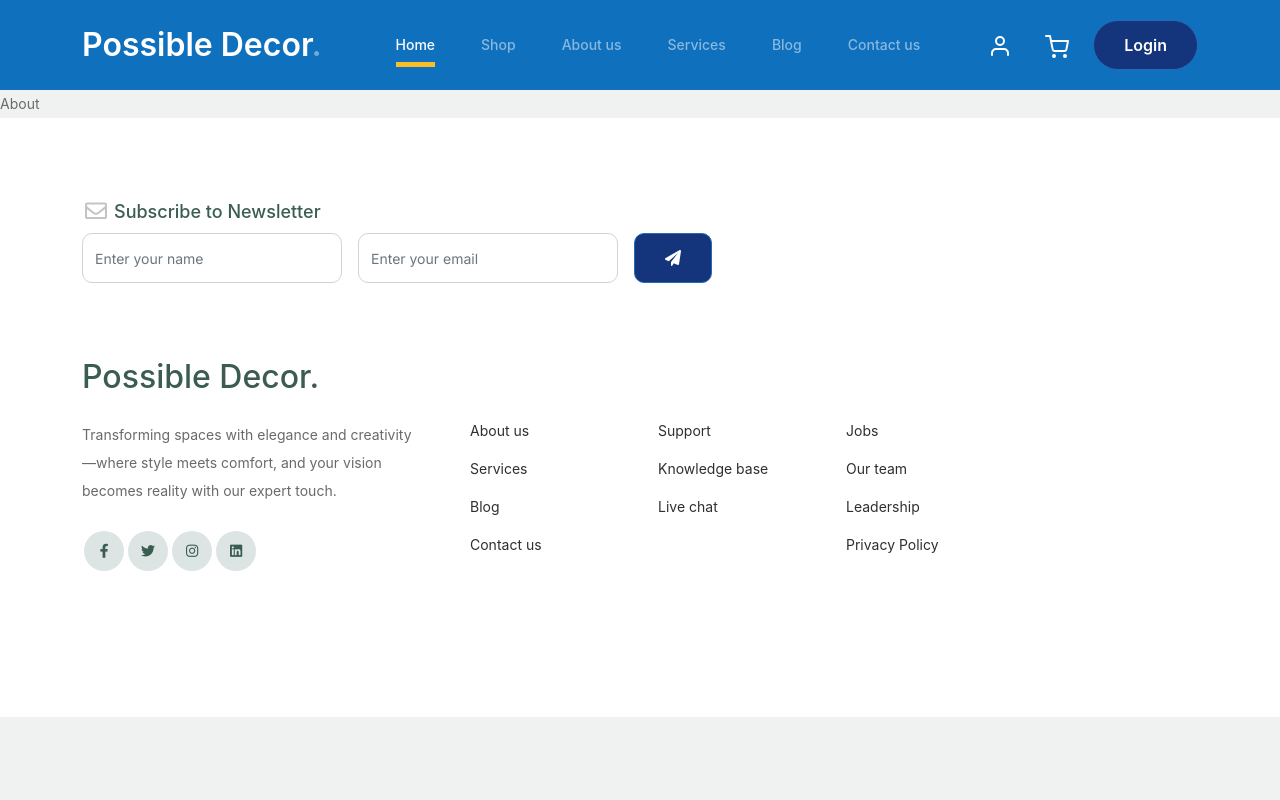
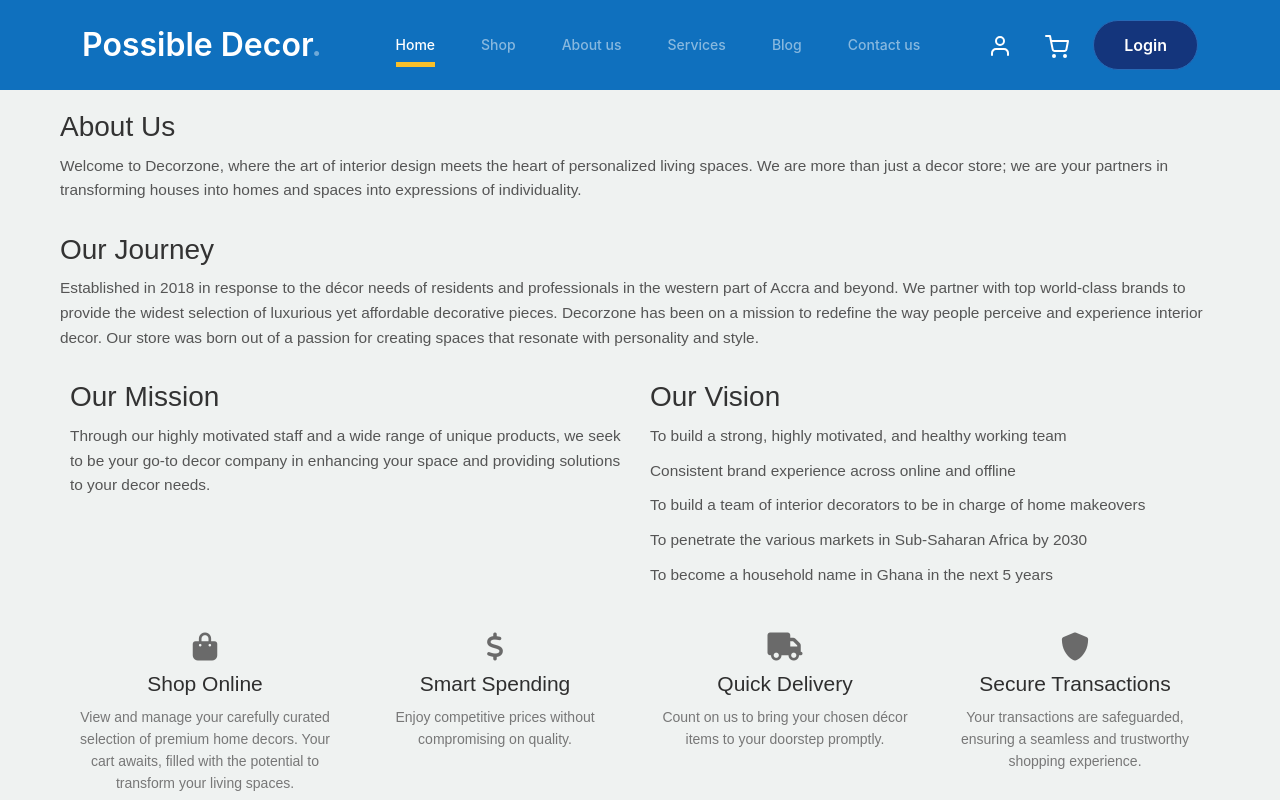
Before and after one commit to Caleb199521e/bootstrap_to_react, a React (Create React App) app: page /about in a window 1280 px wide. Shown: the top 800 px of the page. Built offline with nearby package versions, Linux system fonts and the light colour scheme.

Commit message:
"Updated About page with new content and styling"

```diff
--- /dev/null
+++ b/src/Pages/about.css
@@ -0,0 +1,68 @@
+.about-page {
+    padding: 20px;
+    max-width: 1200px;
+    margin: 0 auto;
+    font-family: Arial, sans-serif;
+  }
+
+  .about-header, .about-journey, .mission, .vision {
+    margin-bottom: 30px;
+  }
+
+  .about-header h1, .about-journey h2, .mission h2, .vision h2 {
+    font-size: 2em;
+    color: #333;
+    margin-bottom: 10px;
+  }
+
+  .about-header p, .about-journey p, .mission p, .vision ul {
+    font-size: 1.1em;
+    line-height: 1.6;
+    color: #555;
+  }
+
+  .vision ul {
+    list-style: none;
+    padding-left: 0;
+  }
+
+  .vision ul li {
+    margin-bottom: 10px;
+  }
+
+  .mission-vision-section {
+    display: flex;
+    justify-content: space-between;
+    margin-bottom: 30px;
+  }
+
+  .mission, .vision {
+    flex: 1;
+    margin: 0 10px;
+  }
+
+  .features-section {
+    display: flex;
+    justify-content: space-between;
+  }
+
+  .feature {
+    flex: 1;
+    margin: 0 10px;
+    text-align: center;
+  }
+
+  .feature i {
+    font-size: 2em;
+    margin-bottom: 10px;
+  }
+
+  .feature h3 {
+    font-size: 1.5em;
+    margin-bottom: 10px;
+  }
+
+  .feature p {
+    font-size: 1em;
+    color: #777;
+  }
--- a/src/Pages/about.jsx
+++ b/src/Pages/about.jsx
@@ -1,8 +1,72 @@
 import React from 'react'
-
+import './about.css';
 function About() {
   return (
-    <div>About</div>
+    <div><div className="about-page">
+    <section className="about-section">
+      <div className="about-header">
+        <h1>About Us</h1>
+        <p>
+          Welcome to Decorzone, where the art of interior design meets the heart of personalized living spaces. We are more than just a decor store; we are your partners in transforming houses into homes and spaces into expressions of individuality.
+        </p>
+      </div>
+      <div className="about-journey">
+        <h2>Our Journey</h2>
+        <p>
+          Established in 2018 in response to the décor needs of residents and professionals in the western part of Accra and beyond. We partner with top world-class brands to provide the widest selection of luxurious yet affordable decorative pieces. Decorzone has been on a mission to redefine the way people perceive and experience interior decor. Our store was born out of a passion for creating spaces that resonate with personality and style.
+        </p>
+      </div>
+    </section>
+    <section className="mission-vision-section">
+      <div className="mission">
+        <h2>Our Mission</h2>
+        <p>
+          Through our highly motivated staff and a wide range of unique products, we seek to be your go-to decor company in enhancing your space and providing solutions to your decor needs.
+        </p>
+      </div>
+      <div className="vision">
+        <h2>Our Vision</h2>
+        <ul>
+          <li>To build a strong, highly motivated, and healthy working team</li>
+          <li>Consistent brand experience across online and offline</li>
+          <li>To build a team of interior decorators to be in charge of home makeovers</li>
+          <li>To penetrate the various markets in Sub-Saharan Africa by 2030</li>
+          <li>To become a household name in Ghana in the next 5 years</li>
+        </ul>
+      </div>
+    </section>
+    <section className="features-section">
+      <div className="feature">
+        <i className="fas fa-shopping-bag"></i>
+        <h3>Shop Online</h3>
+        <p>
+          View and manage your carefully curated selection of premium home decors. Your cart awaits, filled with the potential to transform your living spaces.
+        </p>
+      </div>
+      <div className="feature">
+        <i className="fas fa-dollar-sign"></i>
+        <h3>Smart Spending</h3>
+        <p>
+          Enjoy competitive prices without compromising on quality.
+        </p>
+      </div>
+      <div className="feature">
+        <i className="fas fa-truck"></i>
+        <h3>Quick Delivery</h3>
+        <p>
+          Count on us to bring your chosen décor items to your doorstep promptly.
+        </p>
+      </div>
+      <div className="feature">
+        <i className="fas fa-shield-alt"></i>
+        <h3>Secure Transactions</h3>
+        <p>
+          Your transactions are safeguarded, ensuring a seamless and trustworthy shopping experience.
+        </p>
+      </div>
+    </section>
+  </div>
+  </div>
   )
 }
 
```
